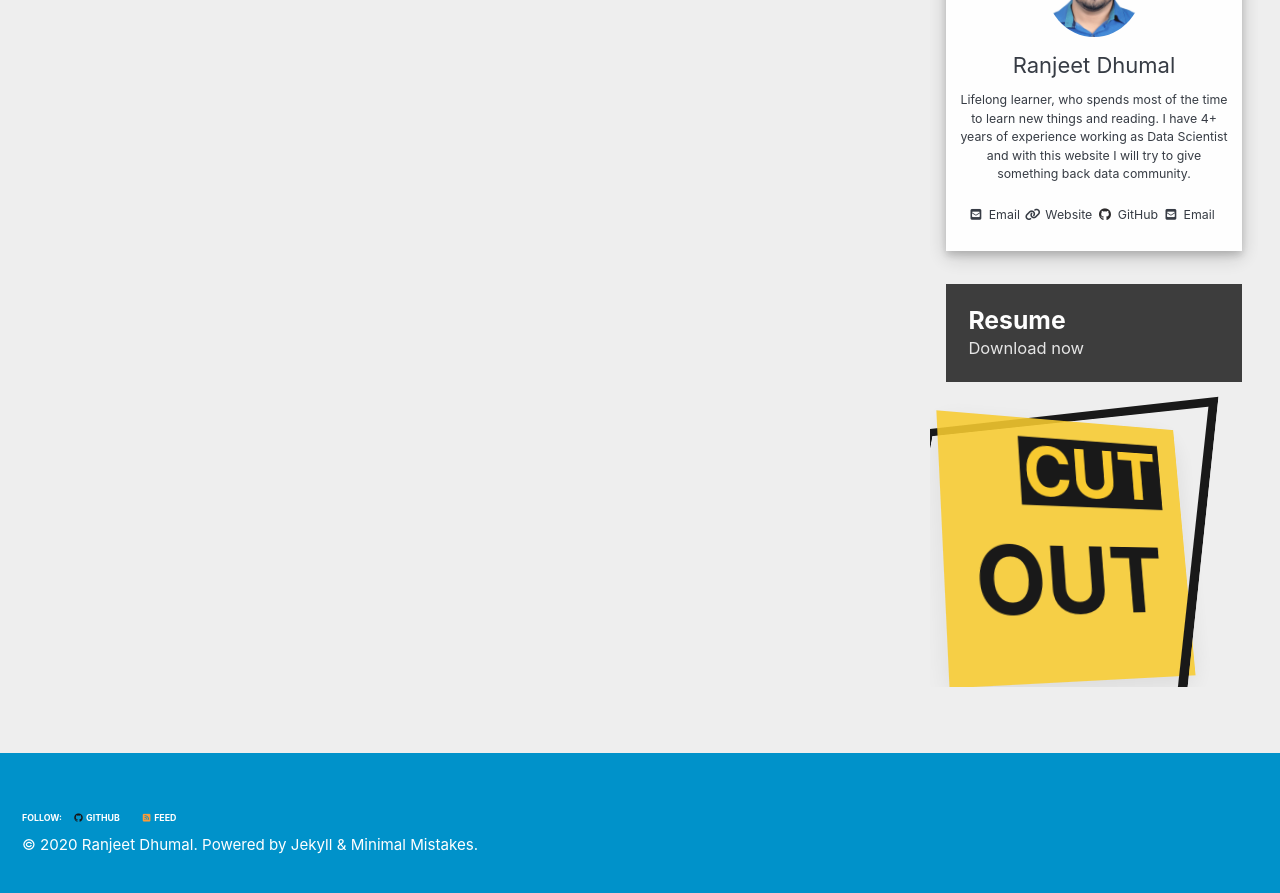
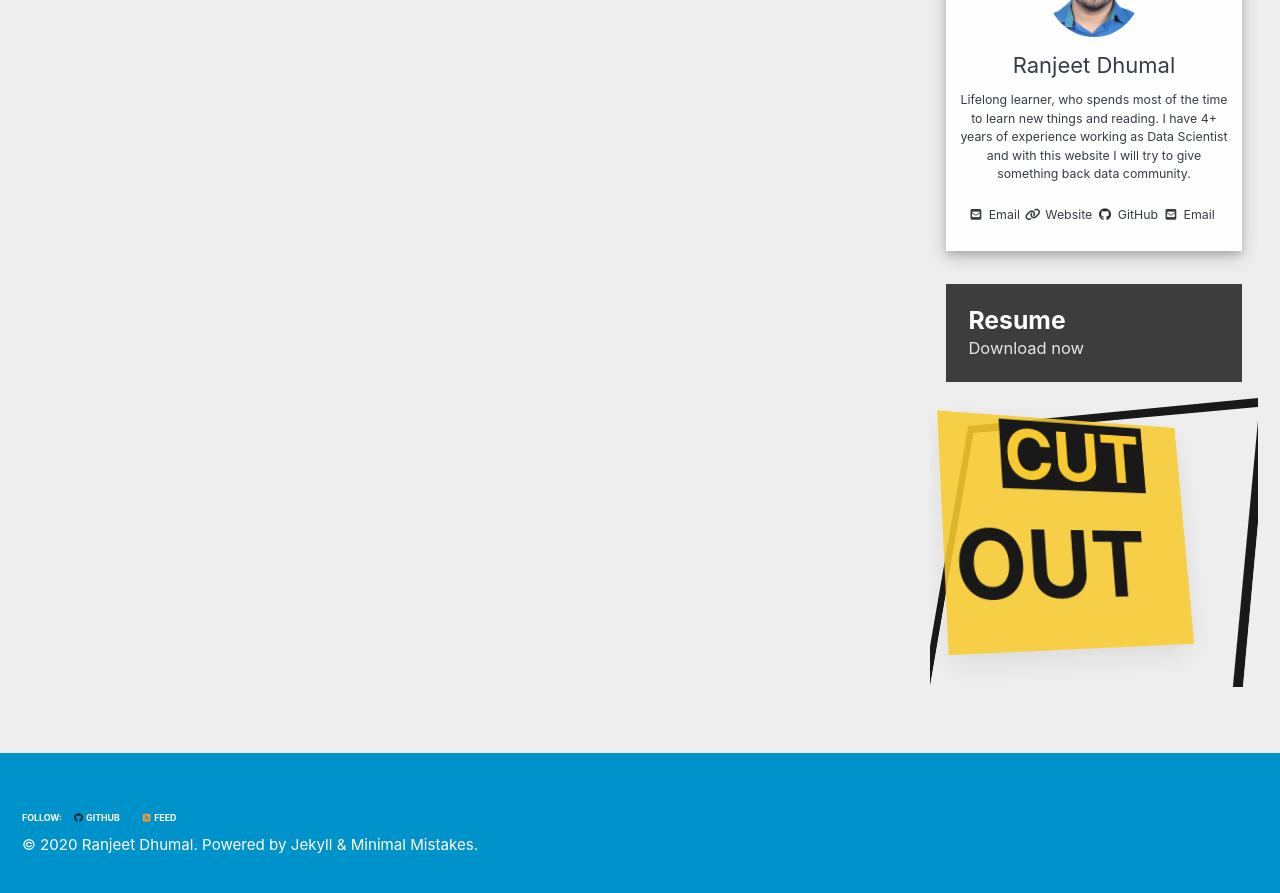
Before and after one commit to ranjeetds/ranjeetds.github.io, a Jekyll site: the page built from index.html, in a window 1280 px wide and 900 px high, scrolled down 189 px. Shown: the top 893 px of the window. Built offline with Jekyll 4.4.1, drawn with Linux system fonts in a browser that asks for light colours; cached includes are drawn as plain includes; nearby versions of some CDN libraries; the list of posts is cut into pages by our own code.

Commit message:
Update _sidebar.scss

```diff
--- a/_sass/minimal-mistakes/_sidebar.scss
+++ b/_sass/minimal-mistakes/_sidebar.scss
@@ -458,11 +458,11 @@
   display: flex;
   justify-content: flex-start;
   align-items: center;
-  padding: 30px;
+  padding: 10px;
   color: #000;
   text-transform: uppercase;
   font-size: 60px;
-  font-weight: 900;
+  font-weight: 100;
   backface-visibility: hidden;
   box-shadow: 0 10px 30px -3px rgba(0,0,0,.1);
 }
@@ -487,7 +487,7 @@
   margin-top: calc(-1 * var(--bw));
   margin-left: calc(-1 * var(--bw));
   background: transparent;
-  transform: translateX(-60px) rotateY(-30deg) rotateX(15deg) scale(1.03);
+  transform: translateX(-10px) rotateY(-30deg) rotateX(15deg) scale(1.03);
   pointer-events: none;
   border: var(--bw) solid #000;
   box-sizing: content-box;
```
